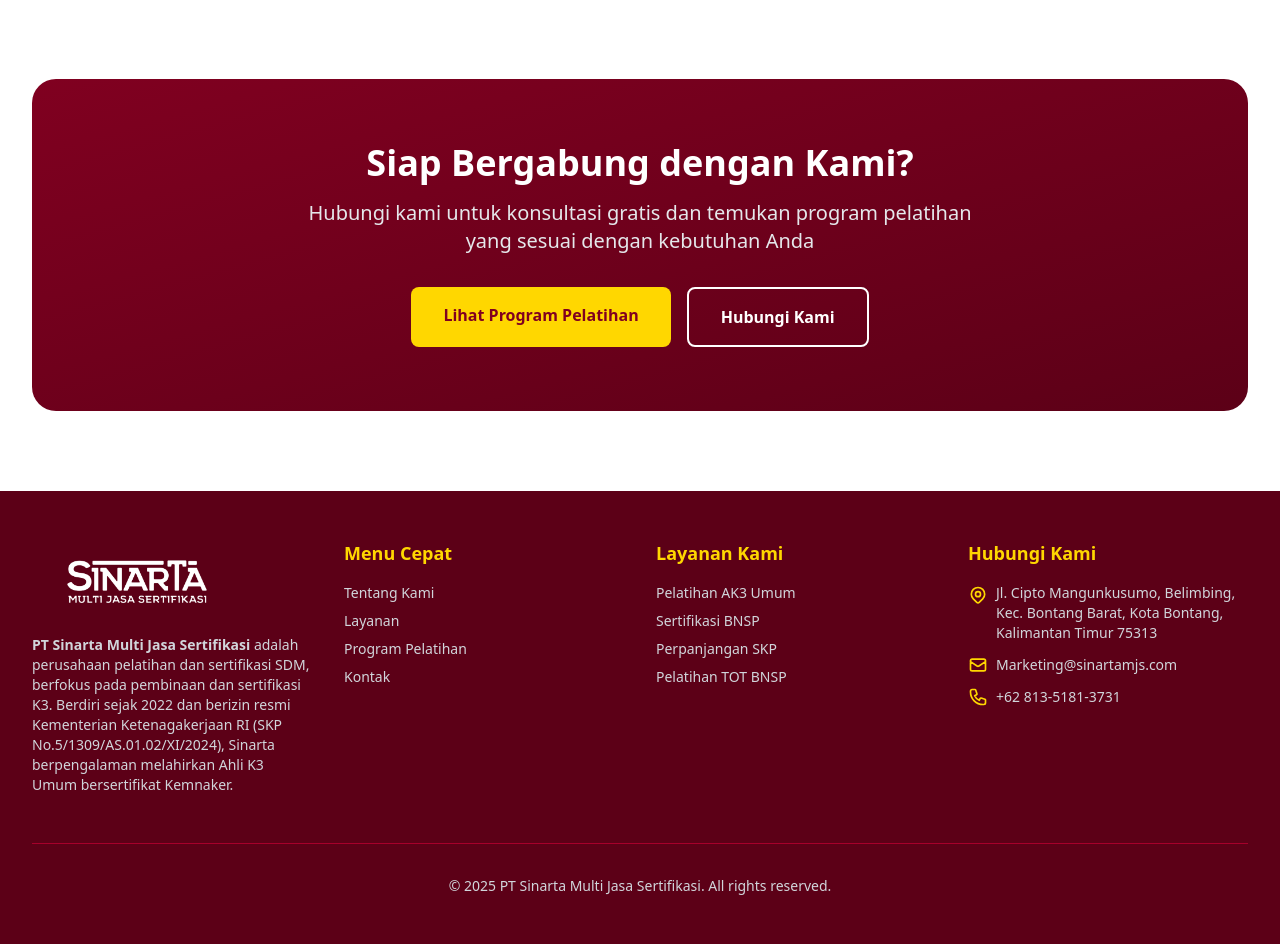
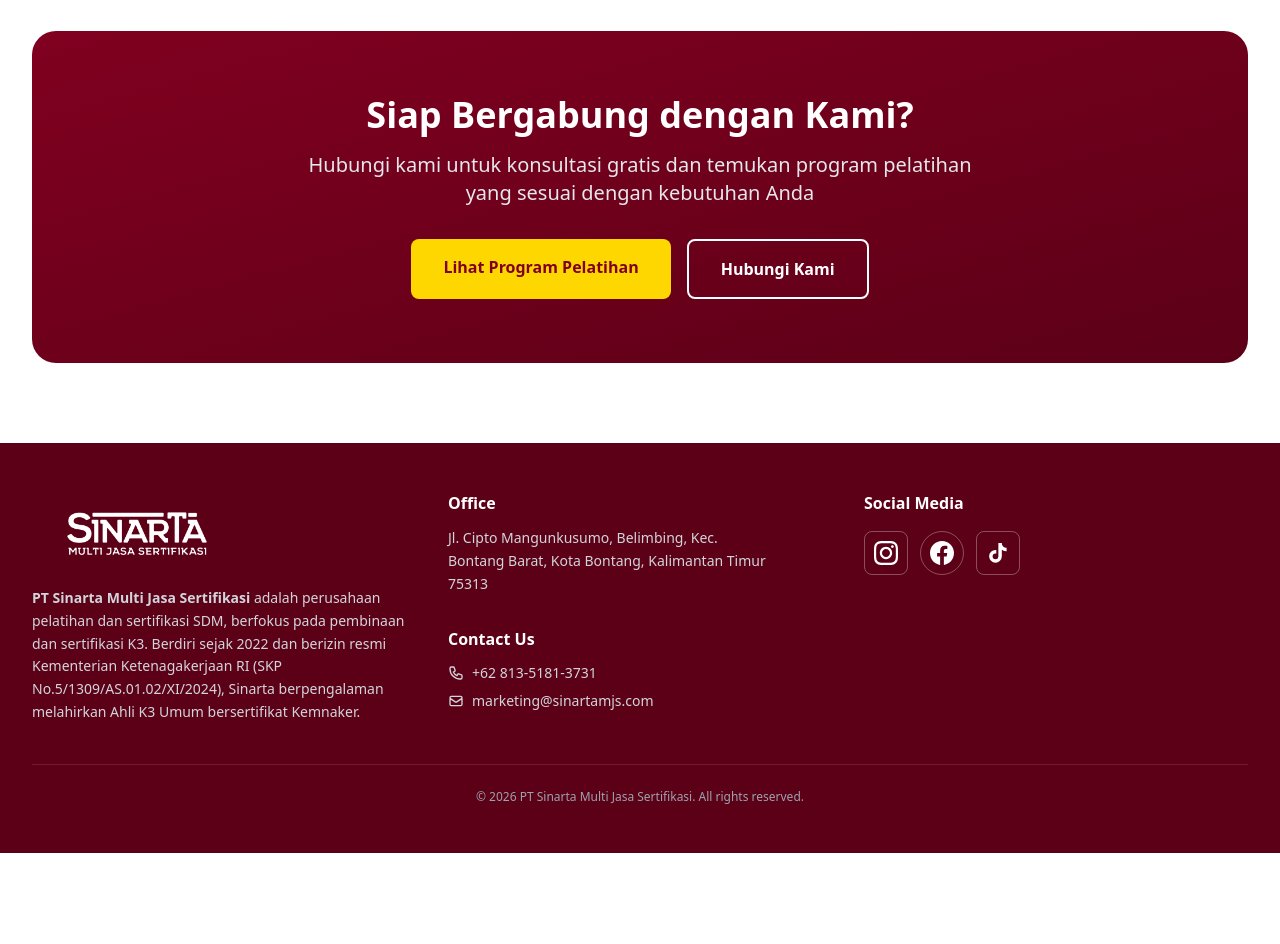
Before and after one commit to sinarta00/new_sinarta, a Laravel app: template resources/views/about.blade.php in a window 1280 px wide. Shown: the part 2492-3436 px from the top of the page. After the commit the page ends 3345 px from the top, so only its background shows below. Run offline with Laravel 10, Linux system fonts and the light colour scheme; the template is opened without the code that fills it, so the values that code supplies are empty; style sheets or scripts are compiled from the project's sources; parts of the project's set-up code (start-up, migrations or seed data) failed here and were passed over.

Commit message:
update bagian homepage

```diff
--- a/resources/views/about.blade.php
+++ b/resources/views/about.blade.php
@@ -20,7 +20,7 @@
         <div class="grid grid-cols-1 lg:grid-cols-2 gap-12 items-center">
             <div>
                 <div class="inline-block text-maroon font-semibold mb-4">PROFIL PERUSAHAAN</div>
-                <h2 class="text-3xl md:text-4xl font-bold text-gray-900 mb-6">
+                <h2 class="text-3xl md:text-2xl font-bold text-gray-900 mb-6">
                     Mitra Terpercaya untuk Sertifikasi K3
                 </h2>
                 <p class="text-gray-600 mb-4 leading-relaxed">
@@ -41,7 +41,7 @@
             </div>
 
             <div class="relative">
-                <img src="{{ asset('images/about_photo.jpg') }}"
+                <img src="{{ asset('images/foto_profile.png') }}"
                      alt="Tim SinartaMJS"
                      class="rounded-2xl shadow-2xl">
             </div>
--- a/resources/views/layouts/app.blade.php
+++ b/resources/views/layouts/app.blade.php
@@ -141,18 +141,18 @@
     {{-- Footer --}}
     <footer class="bg-maroon-dark text-white">
         <div class="container mx-auto px-4 sm:px-6 lg:px-8 py-12">
-            <div class="grid grid-cols-1 md:grid-cols-4 gap-8">
+            <div class="grid grid-cols-1 md:grid-cols-3 gap-8">
 
-                {{-- About --}}
+                {{-- Kolom 1: Logo + Deskripsi --}}
                 <div>
                     <a href="{{ route('home') }}"
                     onclick="trackClick('footer', 'Logo Click');"
-                       class="flex items-center space-x-3 mb-4">
+                    class="flex items-center mb-4">
                         <img src="{{ asset('images/logo_sinarta_putih.png') }}"
                             alt="Logo SinartaMJS"
-                             class="h-20 w-30 object-contain">
+                            class="h-20 object-contain">
                     </a>
-                    <p class="text-gray-300 text-sm mb-4">
+                    <p class="text-gray-300 text-sm leading-relaxed">
                         <b>PT Sinarta Multi Jasa Sertifikasi</b> adalah perusahaan pelatihan dan sertifikasi SDM,
                         berfokus pada pembinaan dan sertifikasi K3. Berdiri sejak 2022 dan berizin resmi
                         Kementerian Ketenagakerjaan RI (SKP No.5/1309/AS.01.02/XI/2024), Sinarta berpengalaman
@@ -160,84 +160,90 @@
                     </p>
                 </div>
 
-                {{-- Quick Links --}}
+                {{-- Kolom 2: Office + Contact Us --}}
+                <div class="space-y-8">
+
                     <div>
-                    <h3 class="font-bold text-lg mb-4 text-yellow">Menu Cepat</h3>
+                        <h3 class="font-bold text-base mb-3">Office</h3>
+                        <p class="text-gray-300 text-sm leading-relaxed">
+                            Jl. Cipto Mangunkusumo, Belimbing, Kec.<br>
+                            Bontang Barat, Kota Bontang, Kalimantan Timur<br>
+                            75313
+                        </p>
+                    </div>
+
+                    <div>
+                        <h3 class="font-bold text-base mb-3">Contact Us</h3>
                         <ul class="space-y-2 text-sm">
-                        <li>
-                            <a href="{{ route('about') }}"
-                               onclick="trackClick('footer', 'Link - Tentang Kami');"
-                               class="text-gray-300 hover:text-yellow transition">Tentang Kami</a>
+                            <li class="flex items-center gap-2">
+                                <svg class="w-4 h-4 text-gray-300 flex-shrink-0" fill="none" stroke="currentColor" viewBox="0 0 24 24">
+                                    <path stroke-linecap="round" stroke-linejoin="round" stroke-width="2"
+                                        d="M3 5a2 2 0 012-2h3.28a1 1 0 01.948.684l1.498 4.493a1 1 0 01-.502 1.21l-2.257 1.13a11.042 11.042 0 005.516 5.516l1.13-2.257a1 1 0 011.21-.502l4.493 1.498a1 1 0 01.684.949V19a2 2 0 01-2 2h-1C9.716 21 3 14.284 3 6V5z"/>
+                                </svg>
+                                <a href="https://wa.me/6281351813731"
+                                onclick="trackClick('footer', 'Phone');"
+                                class="text-gray-300 hover:text-white transition">
+                                    +62 813-5181-3731
+                                </a>
                             </li>
-                        <li>
-                            <a href="{{ route('services') }}"
-                               onclick="trackClick('footer', 'Link - Layanan');"
-                               class="text-gray-300 hover:text-yellow transition">Layanan</a>
-                        </li>
-                        <li>
-                            <a href="{{ route('programs') }}"
-                               onclick="trackClick('footer', 'Link - Program Pelatihan');"
-                               class="text-gray-300 hover:text-yellow transition">Program Pelatihan</a>
-                        </li>
-                        <li>
-                            <a href="{{ route('contact') }}"
-                               onclick="trackClick('footer', 'Link - Kontak');"
-                               class="text-gray-300 hover:text-yellow transition">Kontak</a>
+                            <li class="flex items-center gap-2">
+                                <svg class="w-4 h-4 text-gray-300 flex-shrink-0" fill="none" stroke="currentColor" viewBox="0 0 24 24">
+                                    <path stroke-linecap="round" stroke-linejoin="round" stroke-width="2"
+                                        d="M3 8l7.89 5.26a2 2 0 002.22 0L21 8M5 19h14a2 2 0 002-2V7a2 2 0 00-2-2H5a2 2 0 00-2 2v10a2 2 0 002 2z"/>
+                                </svg>
+                                <a href="mailto:marketing@sinartamjs.com"
+                                onclick="trackClick('footer', 'Email');"
+                                class="text-gray-300 hover:text-white transition">
+                                    marketing@sinartamjs.com
+                                </a>
                             </li>
                         </ul>
                     </div>
 
-                {{-- Services --}}
-                <div>
-                    <h3 class="font-bold text-lg mb-4 text-yellow">Layanan Kami</h3>
-                    <ul class="space-y-2 text-sm text-gray-300">
-                        <li>Pelatihan AK3 Umum</li>
-                        <li>Sertifikasi BNSP</li>
-                        <li>Perpanjangan SKP</li>
-                        <li>Pelatihan TOT BNSP</li>
-                    </ul>
                 </div>
 
-                {{-- Contact --}}
+                {{-- Kolom 3: Social Media --}}
                 <div>
-                    <h3 class="font-bold text-lg mb-4 text-yellow">Hubungi Kami</h3>
-                    <ul class="space-y-3 text-sm">
-                        <li class="flex items-start space-x-2">
-                            <svg class="w-5 h-5 text-yellow mt-0.5 flex-shrink-0" fill="none" stroke="currentColor" viewBox="0 0 24 24">
-                                <path stroke-linecap="round" stroke-linejoin="round" stroke-width="2" d="M17.657 16.657L13.414 20.9a1.998 1.998 0 01-2.827 0l-4.244-4.243a8 8 0 1111.314 0z"/>
-                                <path stroke-linecap="round" stroke-linejoin="round" stroke-width="2" d="M15 11a3 3 0 11-6 0 3 3 0 016 0z"/>
+                    <h3 class="font-bold text-base mb-4">Social Media</h3>
+                    <div class="flex items-center gap-3">
+
+                        {{-- Instagram --}}
+                        <a href="https://www.instagram.com/sinarta_id/"
+                        target="_blank"
+                        onclick="trackClick('footer', 'Social - Instagram');"
+                        class="w-11 h-11 rounded-lg border border-white/30 flex items-center justify-center hover:bg-white/10 transition">
+                            <svg class="w-6 h-6" fill="currentColor" viewBox="0 0 24 24">
+                                <path d="M12 2.163c3.204 0 3.584.012 4.85.07 3.252.148 4.771 1.691 4.919 4.919.058 1.265.069 1.645.069 4.849 0 3.205-.012 3.584-.069 4.849-.149 3.225-1.664 4.771-4.919 4.919-1.266.058-1.644.07-4.85.07-3.204 0-3.584-.012-4.849-.07-3.26-.149-4.771-1.699-4.919-4.92-.058-1.265-.07-1.644-.07-4.849 0-3.204.013-3.583.07-4.849.149-3.227 1.664-4.771 4.919-4.919 1.266-.057 1.645-.069 4.849-.069zm0-2.163c-3.259 0-3.667.014-4.947.072-4.358.2-6.78 2.618-6.98 6.98-.059 1.281-.073 1.689-.073 4.948 0 3.259.014 3.668.072 4.948.2 4.358 2.618 6.78 6.98 6.98 1.281.058 1.689.072 4.948.072 3.259 0 3.668-.014 4.948-.072 4.354-.2 6.782-2.618 6.979-6.98.059-1.28.073-1.689.073-4.948 0-3.259-.014-3.667-.072-4.947-.196-4.354-2.617-6.78-6.979-6.98-1.281-.059-1.69-.073-4.949-.073zm0 5.838c-3.403 0-6.162 2.759-6.162 6.162s2.759 6.163 6.162 6.163 6.162-2.759 6.162-6.163c0-3.403-2.759-6.162-6.162-6.162zm0 10.162c-2.209 0-4-1.79-4-4 0-2.209 1.791-4 4-4s4 1.791 4 4c0 2.21-1.791 4-4 4zm6.406-11.845c-.796 0-1.441.645-1.441 1.44s.645 1.44 1.441 1.44c.795 0 1.439-.645 1.439-1.44s-.644-1.44-1.439-1.44z"/>
                             </svg>
-                            <span class="text-gray-300">
-                                Jl. Cipto Mangunkusumo, Belimbing, Kec. Bontang Barat,
-                                Kota Bontang, Kalimantan Timur 75313
-                            </span>
-                        </li>
-                        <li class="flex items-center space-x-2">
-                            <svg class="w-5 h-5 text-yellow flex-shrink-0" fill="none" stroke="currentColor" viewBox="0 0 24 24">
-                                <path stroke-linecap="round" stroke-linejoin="round" stroke-width="2" d="M3 8l7.89 5.26a2 2 0 002.22 0L21 8M5 19h14a2 2 0 002-2V7a2 2 0 00-2-2H5a2 2 0 00-2 2v10a2 2 0 002 2z"/>
+                        </a>
+
+                        {{-- Facebook --}}
+                        <a href="https://www.facebook.com/sinartamjs"
+                        target="_blank"
+                        onclick="trackClick('footer', 'Social - Facebook');"
+                        class="w-11 h-11 rounded-full border border-white/30 flex items-center justify-center hover:bg-white/10 transition">
+                            <svg class="w-6 h-6" fill="currentColor" viewBox="0 0 24 24">
+                                <path d="M24 12.073c0-6.627-5.373-12-12-12s-12 5.373-12 12c0 5.99 4.388 10.954 10.125 11.854v-8.385H7.078v-3.47h3.047V9.43c0-3.007 1.792-4.669 4.533-4.669 1.312 0 2.686.235 2.686.235v2.953H15.83c-1.491 0-1.956.925-1.956 1.874v2.25h3.328l-.532 3.47h-2.796v8.385C19.612 23.027 24 18.062 24 12.073z"/>
                             </svg>
-                            <a href="mailto:Marketing@sinartamjs.com"
-                               onclick="trackClick('footer', 'Email - Marketing@sinartamjs.com');"
-                               class="text-gray-300 hover:text-yellow transition">
-                                Marketing@sinartamjs.com
                         </a>
-                        </li>
-                        <li class="flex items-center space-x-2">
-                            <svg class="w-5 h-5 text-yellow flex-shrink-0" fill="none" stroke="currentColor" viewBox="0 0 24 24">
-                                <path stroke-linecap="round" stroke-linejoin="round" stroke-width="2" d="M3 5a2 2 0 012-2h3.28a1 1 0 01.948.684l1.498 4.493a1 1 0 01-.502 1.21l-2.257 1.13a11.042 11.042 0 005.516 5.516l1.13-2.257a1 1 0 011.21-.502l4.493 1.498a1 1 0 01.684.949V19a2 2 0 01-2 2h-1C9.716 21 3 14.284 3 6V5z"/>
+
+                        {{-- TikTok --}}
+                        <a href="https://www.tiktok.com/@sinartamjs"
+                        target="_blank"
+                        onclick="trackClick('footer', 'Social - TikTok');"
+                        class="w-11 h-11 rounded-lg border border-white/30 flex items-center justify-center hover:bg-white/10 transition">
+                            <svg class="w-6 h-6" fill="currentColor" viewBox="0 0 24 24">
+                                <path d="M19.59 6.69a4.83 4.83 0 01-3.77-4.25V2h-3.45v13.67a2.89 2.89 0 01-2.88 2.5 2.89 2.89 0 01-2.89-2.89 2.89 2.89 0 012.89-2.89c.28 0 .54.04.79.1V9.01a6.33 6.33 0 00-.79-.05 6.34 6.34 0 00-6.34 6.34 6.34 6.34 0 006.34 6.34 6.34 6.34 0 006.33-6.34V8.69a8.18 8.18 0 004.78 1.52V6.75a4.85 4.85 0 01-1.01-.06z"/>
                             </svg>
-                            <a href="tel:+6281351813731"
-                               onclick="trackClick('footer', 'Phone - +6281351813731');"
-                               class="text-gray-300 hover:text-yellow transition">
-                                +62 813-5181-3731
                         </a>
-                        </li>
-                    </ul>
+
                     </div>
                 </div>
 
-            <div class="border-t border-maroon-light mt-8 pt-8 text-center text-sm text-gray-300">
-                <p>&copy; 2025 PT Sinarta Multi Jasa Sertifikasi. All rights reserved.</p>
+            </div>
+
+            <div class="border-t border-white/10 mt-10 pt-6 text-center text-xs text-gray-400">
+                &copy; {{ date('Y') }} PT Sinarta Multi Jasa Sertifikasi. All rights reserved.
             </div>
         </div>
     </footer>
```
Also changed, not shown: resources/views/home.blade.php (+149 -85 lines), public/images/foto_profile.png (added). Lines whose indentation alone changed are shown as unchanged.
